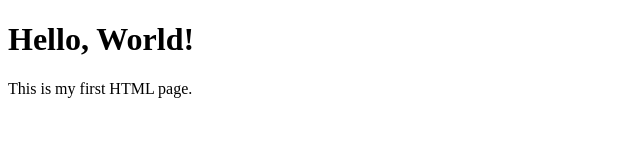
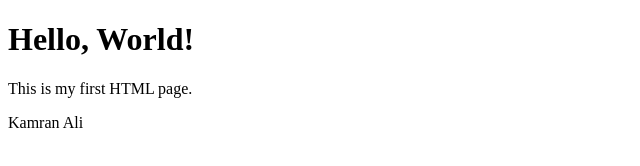
Before and after one commit to KamranAli812921/Learning_Web_Development, a plain HTML site: page Web Development/HTML/01_HTML.html in a window 1280 px wide. Shown: the full height of the page, 0-640 px from the left. Drawn offline with Linux system fonts and the light colour scheme.

Commit message:
Added some changes

```diff
--- a/Web Development/HTML/01_HTML.html
+++ b/Web Development/HTML/01_HTML.html
@@ -7,6 +7,7 @@
 
     <h1>Hello, World!</h1>
     <p>This is my first HTML page.</p>
+    <p>Kamran Ali</p>
 
 </body>
 </html>
```
